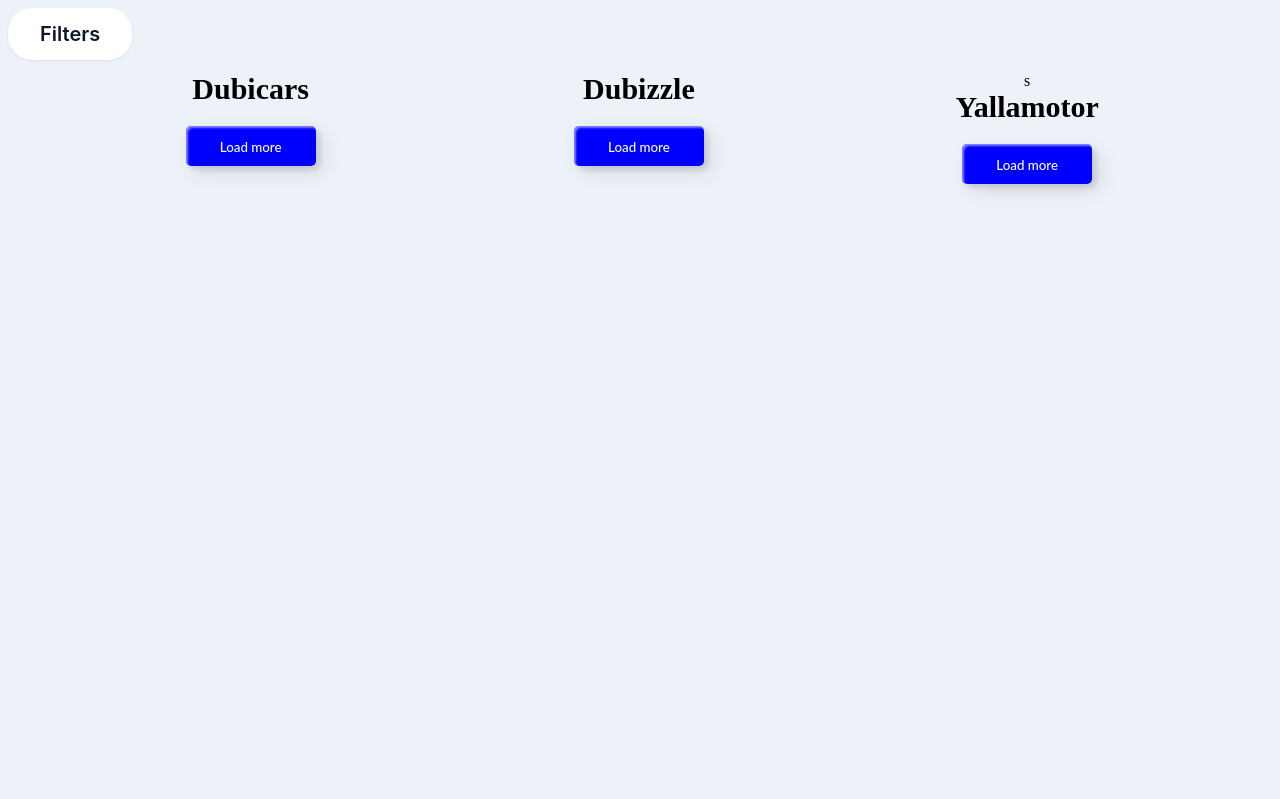
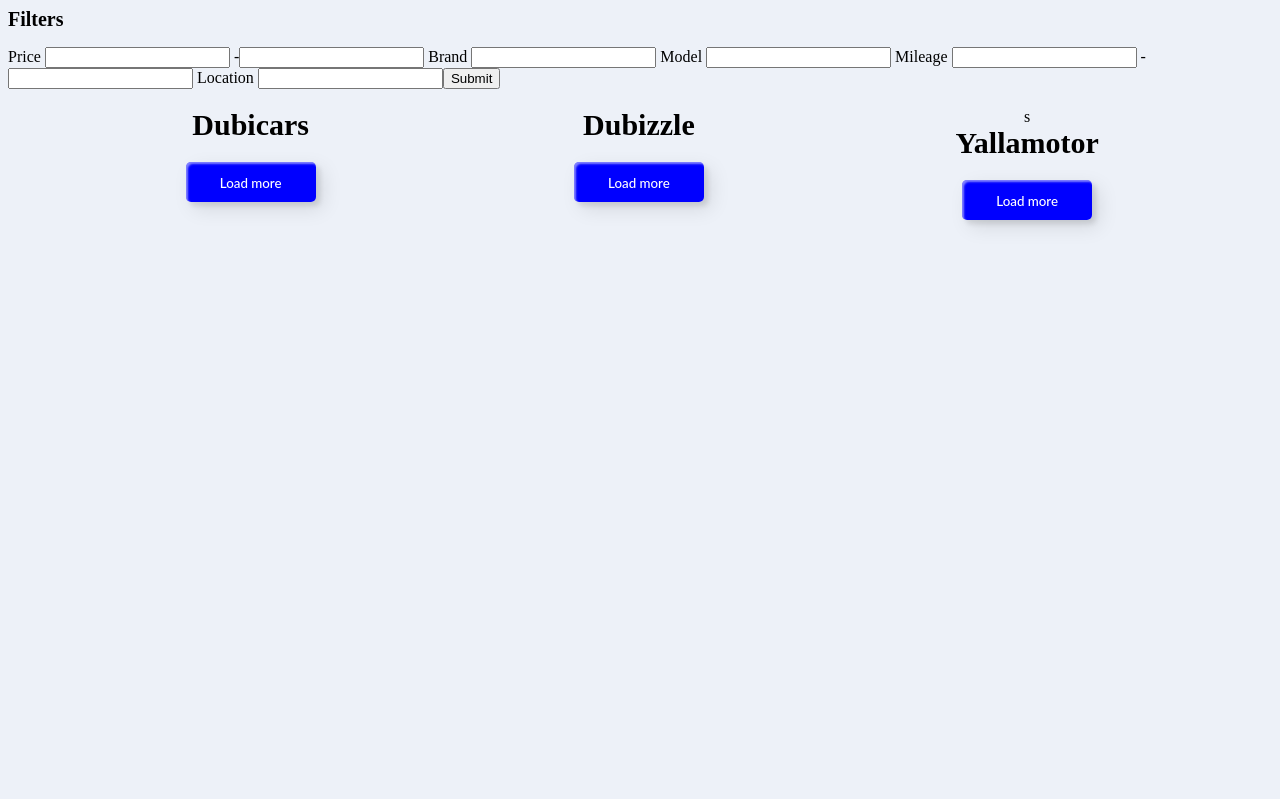
Before and after one commit to YehorObidniak/cars_eugene, a Django app: page / in a window 1280 px wide. Shown: the top 799 px of the page. After the commit the page ends 228 px from the top, so only its background shows below. Run offline with Django 4.2, Linux system fonts and the light colour scheme; data that the repository does not hold is empty.

Commit message:
changed filters

```diff
--- a/main/filters.py
+++ b/main/filters.py
@@ -1,32 +1,43 @@
 import django_filters
 from .models import DubicarsCar, DubizzleCar, YallamotorCar, Car_any
+from django_filters.widgets import RangeWidget
 
-class DubicarsCarFilter(django_filters.FilterSet):
+# class DubicarsCarFilter(django_filters.FilterSet):
 
-    class Meta:
-        model = DubicarsCar
-        fields = {'price':{'range'}, 'brand':{'contains'}, 'kms':{'range'}, 'model':{'contains'}}
+#     class Meta:
+#         model = DubicarsCar
+#         fields = {'price':{'range'}, 'brand':{'contains'}, 'kms':{'range'}, 'model':{'contains'}}
 
-class DubizzleCarFilter(django_filters.FilterSet):
+# class DubizzleCarFilter(django_filters.FilterSet):
 
-    class Meta:
-        model = DubizzleCar
-        fields = {'price':{'range'}, 'make':{'contains'}, 'kilometers':{'range'}, 'model':{'contains'}, 'reg_specs':{'contains'}}
+#     class Meta:
+#         model = DubizzleCar
+#         fields = {'price':{'range'}, 'make':{'contains'}, 'kilometers':{'range'}, 'model':{'contains'}, 'reg_specs':{'contains'}}
 
-class YallamotorCarFilter(django_filters.FilterSet):
-    price = django_filters.RangeFilter(
-        lookup_expr="range",
-        label="Type min and max"
-    )
+# class YallamotorCarFilter(django_filters.FilterSet):
+#     price = django_filters.RangeFilter(
+#         lookup_expr="range",
+#         label="Type min and max"
+#     )
 
-    class Meta:
-        model = YallamotorCar
-        fields = {'brand':{'contains'}, 'kms':{'range'}, 'model':{'contains'}}
+#     class Meta:
+#         model = YallamotorCar
+#         fields = {'brand':{'contains'}, 'kms':{'range'}, 'model':{'contains'}}
+
+
+
+
 
 
 #Filters for car class
 class CarFilter(django_filters.FilterSet):
+    price = django_filters.RangeFilter(lookup_expr='range')
+    brand = django_filters.CharFilter(lookup_expr='contains')
+    model = django_filters.CharFilter(lookup_expr='contains')
+    kms = django_filters.RangeFilter(lookup_expr='range')
+    location = django_filters.CharFilter(lookup_expr='contains')
+    # model = django_filters.CharFilter(label='Model', lookup_expr='contains')
 
     class Meta:
         model = Car_any
-        fields = {'price':{'range'}, 'brand':{'contains'}, 'kms':{'range'}, 'model':{'contains'}}
+        fields = ({'price', 'brand', 'model', 'kms', })
--- a/main/templates/main/index.html
+++ b/main/templates/main/index.html
@@ -14,20 +14,21 @@ body{
 
 #filters-container{
   position: absolute;
-  display: none;
+  display: block;
   z-index: 10;
-  height: 40%;
+  height: 10vh;
   width: 100%;
-  background-color: #ffffff;
+  /* background-color: #ffffff; */
 }
 
 .cl{
   display: inline-block;
   overflow-y: scroll;
   width: 30%;
-  height: 91vh;
+  height: 85vh;
   text-align:center;
   margin: 1%;
+  margin-top: 100px;
 }
 
 .filters-form-dubicars, .filters-form-dubizzle, .filters-form-yallamotor{
@@ -256,25 +257,12 @@ background: linear-gradient(0deg, blue 0%, blue 100%);
 </style>
 </head>
 <body style="background-color: rgb(237, 241, 248)">
-  <button id="filters-visible" class="button" style="font-size: 20px;">Filters</button>
+  <!-- <button id="filters-visible" class="button" style="font-size: 20px;">Filters</button> -->
   <div id="filters-container">
     <form class="filters-form" method="get">
       <b style="font-size: 20px; ">Filters</b>
-      {{filter.as_p}}
-      <button class="btn" type="submit">Submit</button>
+      <p>Price {{filter.price}} Brand {{filter.brand}} Model {{filter.model}} Mileage {{filter.kms}} Location {{filter.location}}<button class="btn" type="submit">Submit</button></p>
     </form>
-
-    <!-- <form class="filters-form-dubizzle" method="get">
-      <b style="font-size: 20px;">Dubizzle</b>
-      {{dubizzleFilter.as_p}}
-      <button class="btn" type="submit">Submit</button>
-    </form>
-
-    <form class="filters-form-yallamotor" method="get">
-      <b style="font-size: 20px;">Yallamotor</b>
-      {{yallamotorFilter.as_p}}
-      <button class="btn" type="submit">Submit</button>
-    </form> -->
   </div>
 
   <div class="row">
@@ -446,7 +434,7 @@ background: linear-gradient(0deg, blue 0%, blue 100%);
   const loadBtnDubicars = document.getElementById('btn_dubicars');
   const loadBtnDubizzle = document.getElementById('btn_dubizzle');
   const loadBtnYallamotor = document.getElementById('btn_yallamotor');
-  const showBtn = document.getElementById('filters-visible');
+  // const showBtn = document.getElementById('filters-visible');
 
   function loadMoreCarsDubicars(){
     var _current_item = $('.cardDb').length
@@ -659,15 +647,15 @@ background: linear-gradient(0deg, blue 0%, blue 100%);
   loadBtnYallamotor.addEventListener('click', () => {
     loadMoreCarsYallamotor()
   });
-  showBtn.addEventListener("click", function(){
-    var filters = document.getElementById('filters-container')
-    if (filters.style.display == "none"){
-      filters.style.display = "block";
-    }
-    else {
-      filters.style.display = "none";
-    }
-  });
+  // showBtn.addEventListener("click", function(){
+  //   var filters = document.getElementById('filters-container')
+  //   if (filters.style.display == "none"){
+  //     filters.style.display = "block";
+  //   }
+  //   else {
+  //     filters.style.display = "none";
+  //   }
+  // });
 </script>
 </body>
 </html>
--- a/main/views.py
+++ b/main/views.py
@@ -1,7 +1,7 @@
 from django.shortcuts import render
 from django.http import JsonResponse
 from main.models import DubicarsCar, DubizzleCar, YallamotorCar, Car_any
-from .filters import DubicarsCarFilter, DubizzleCarFilter, YallamotorCarFilter, CarFilter
+from .filters import CarFilter
 
 # Create your views here.
 def index(request):
```
